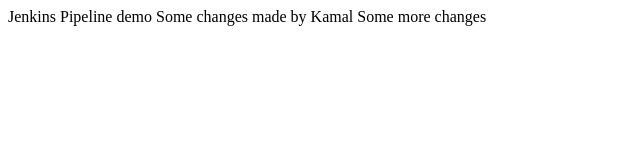
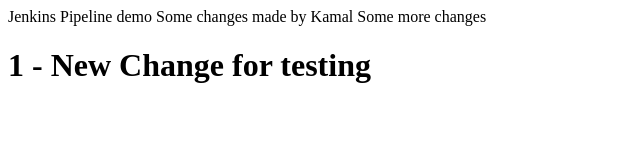
Before and after one commit to kamalkaryat/jenkins-demo2, a plain HTML site: page index.html in a window 1280 px wide. Shown: the whole page, without its empty margins (0-640 px from the left). Drawn offline with Linux system fonts and the light colour scheme.

Commit message:
Update index.html

```diff
--- a/index.html
+++ b/index.html
@@ -1,3 +1,5 @@
 Jenkins Pipeline demo
 Some changes made by Kamal
 Some more changes
+
+<h1>1 - New Change for testing</h1>
```
